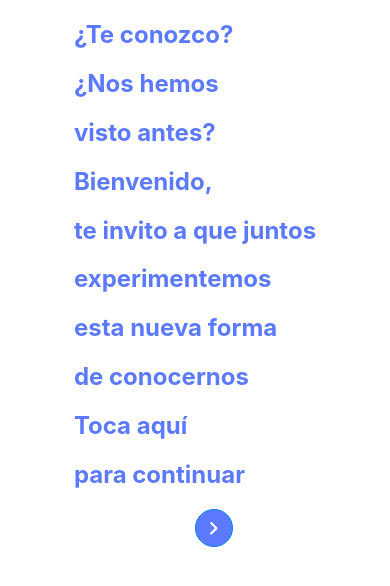
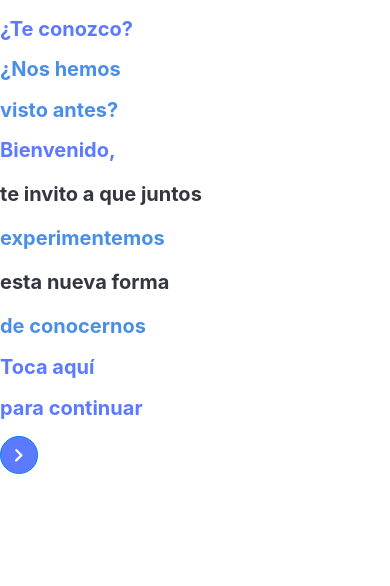
Before and after one commit to juanberme/PDG2_Phone, a React (Create React App) app: page / in a window 390 px wide. Shown: the top 586 px of the page. Built offline with nearby package versions, Linux system fonts and the light colour scheme.

Commit message:
Mediaqueries: cambios importantes en mediaqueries v0.4

```diff
--- a/src/routes/Begin.jsx
+++ b/src/routes/Begin.jsx
@@ -1,19 +1,18 @@
 import { Button } from 'primereact/button';
 import { PDGButton } from '../components/PDGButton.js';
 import '../styles/beginPage.css';
-import '../styles/mediaqueries.css';
 
 export default function Begin(){
     return <div className='fullCont'>
         <section className='fullCont_Ttl'>
             <h1 className='fullCont_Ln' id='l1'>¿Te conozco?</h1>
-            <h1 className='fullCont_Ln' id='l2'>¿Nos hemos </h1>
-            <h1 className="fullCont_Ln" id='l3'>visto antes?</h1>
+            <h2 className='fullCont_Ln' id='l2'>¿Nos hemos </h2>
+            <h2 className="fullCont_Ln" id='l3'>visto antes?</h2>
             <h1 className="fullCont_Ln" id='l4'>Bienvenido,</h1>
-            <h1 className="fullCont_Ln" id="l5">te invito a que juntos</h1>
-            <h1 className="fullCont_Ln" id="l6">experimentemos</h1>
-            <h1 className="fullCont_Ln" id="l7">esta nueva forma</h1>
-            <h1 className="fullCont_Ln" id="l8">de conocernos</h1>
+            <h3 className="fullCont_Ln" id="l5">te invito a que juntos</h3>
+            <h2 className="fullCont_Ln" id="l6">experimentemos</h2>
+            <h3 className="fullCont_Ln" id="l7">esta nueva forma</h3>
+            <h2 className="fullCont_Ln" id="l8">de conocernos</h2>
             <h1 className="fullCont_Ln" id="l9">Toca aquí</h1>
             <h1 className="fullCont_Ln" id="l0">para continuar</h1>
         </section>
--- a/src/routes/Login.jsx
+++ b/src/routes/Login.jsx
@@ -10,7 +10,7 @@ import { Button } from 'primereact/button';
 import { useNavigate } from 'react-router';
 
 import '../styles/loginPage.css';
-import '../styles/mediaqueries.css';
+import '../styles/mediaqueriesLogin.css';
 
 export default function Login(){
     const navigate = useNavigate();
--- a/src/styles/beginPage.css
+++ b/src/styles/beginPage.css
@@ -1,18 +1,3 @@
-.fullCont{
-    display: flex;
-    flex-direction: column;
-    align-items: center;
-
-    box-sizing: content-box;
-
-    position: relative;
+.fullCont_Ln{
+    font-size: 20px;
 }
-
-.fullCont_Btn{
-    position: absolute;
-    bottom: 0px;
-}
-
-.Btn_icon{
-    position: absolute;
-}
--- a/src/styles/mediaqueries.css
+++ b/src/styles/mediaqueriesLogin.css
@@ -1,7 +1,7 @@
 /*============================================================================= TAMAÑO PEQUEÑO (S) 4.7'  =============================================================================*/
 @media all and (min-width: 750px) and (max-width: 1080px)  and (max-height: 1500px){
+    /*======================================= LOGIN PAGE =======================================*/
 
-    /*======================================= LOGIN PAGE =======================================*/
     h1{
         font-size: 600%;
         margin: 10% 0% 0% 0%;
@@ -36,25 +36,6 @@
 
     .p-button{
         font-size: 200%;
-    }
-
-    /*======================================= BEGIN PAGE =======================================*/
-
-    .fullCont_Ln{
-        height: 75px;
-    }
-
-    .fullCont_Btn{
-        width: 100%;
-        height: 50%;
-        background-color: lightcoral;
-    }
-
-    .Btn_icon{
-        width: fit-content;
-        height: fit-content;
-        bottom: 15%;
-        left: 50%;
     }
 }
 
@@ -96,24 +77,6 @@
 
     .p-button{
         font-size: 300%;
-    }
-
-    /*======================================= BEGIN PAGE =======================================*/
-    .fullCont_Ln{
-        height: 108px;
-    }
-
-    .fullCont_Btn{
-        width: 100%;
-        height: 50%;
-        background-color: lightgreen;
-    }
-
-    .Btn_icon{
-        width: fit-content;
-        height: fit-content;
-        bottom: 15%;
-        left: 50%;
     }
 }
 
@@ -286,7 +249,6 @@
     .fullCont_Btn{
         width: 100%;
         height: 50%;
-        background-color: lightslategray;
     }
 
     .Btn_icon{
```
Also changed, not shown: src/styles/mediaqueriesBegin.css (added, +62 -0 lines).
